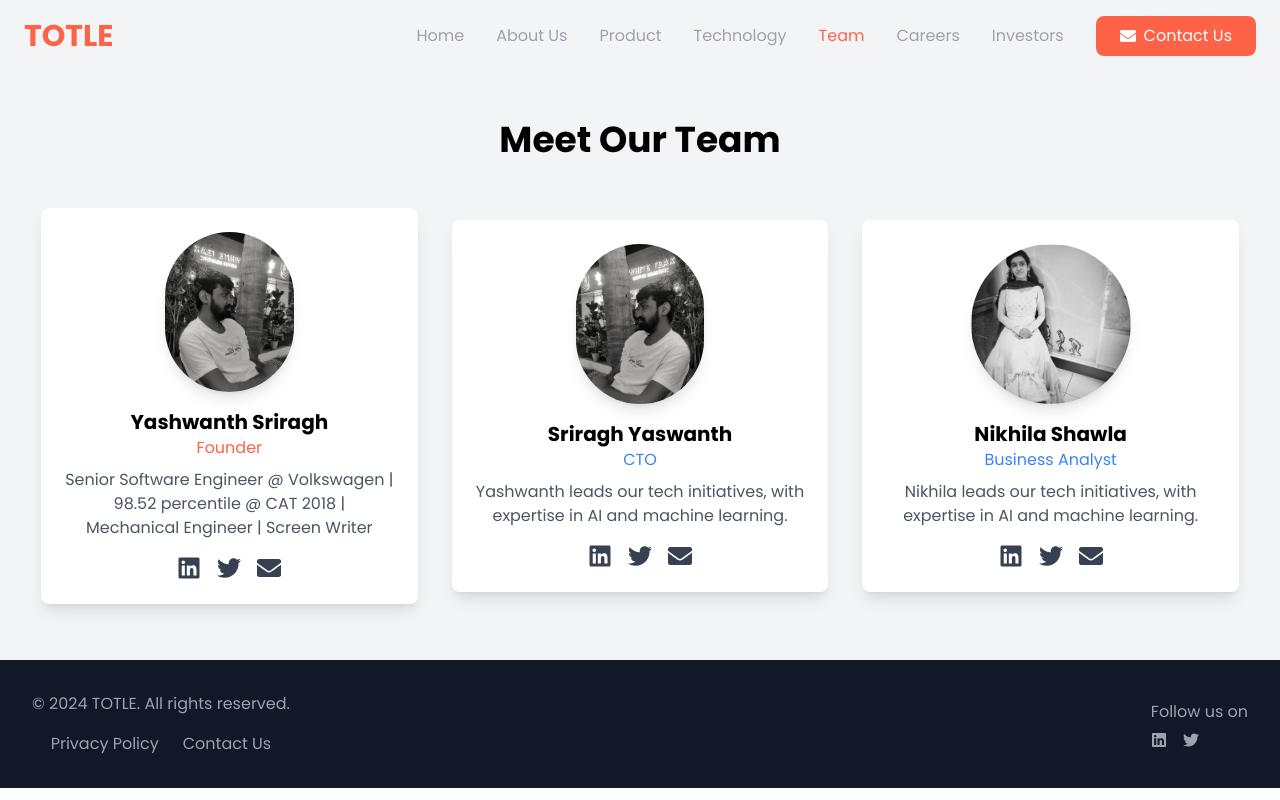
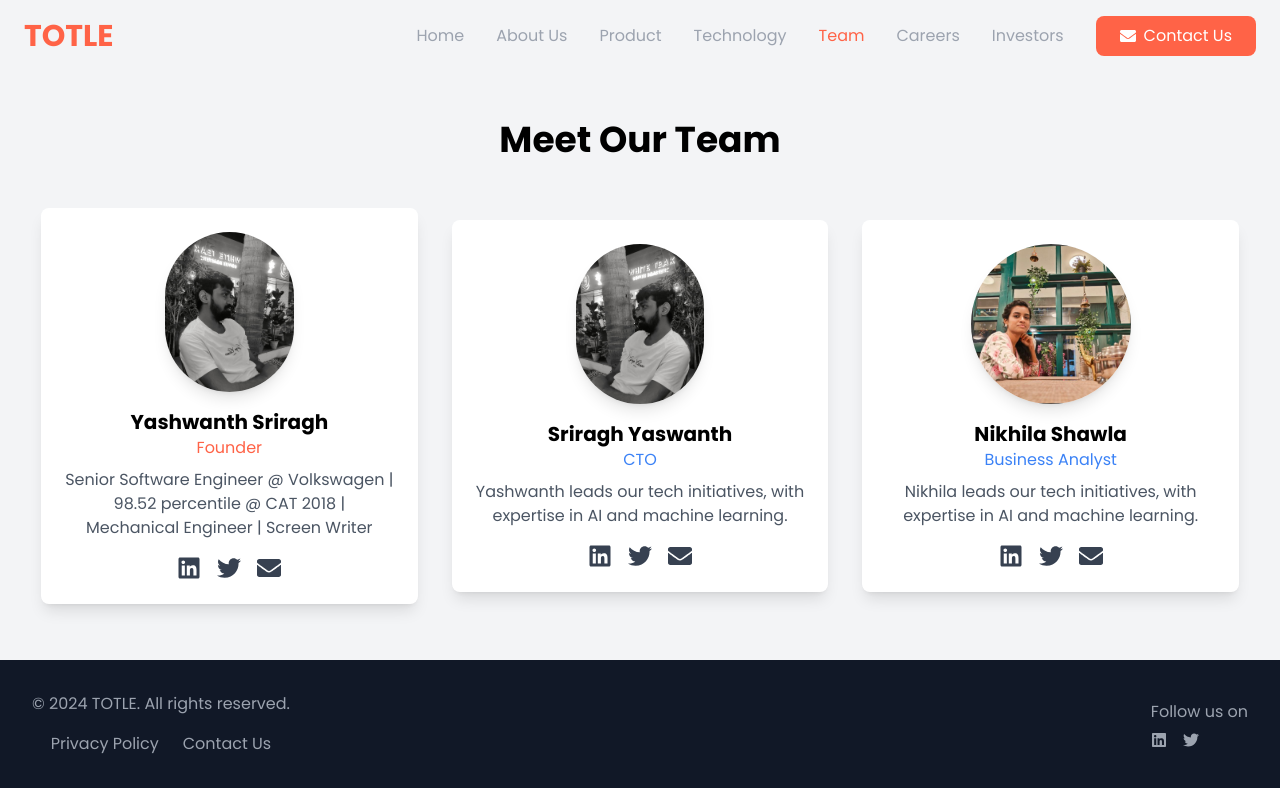
Before and after one commit to saicharan293/totle-portfolio, a React (Create React App) app: page /team in a window 1280 px wide. Built offline with nearby package versions, Linux system fonts and the light colour scheme.

Commit message:
added new image

```diff
--- a/src/components/Team/Team.js
+++ b/src/components/Team/Team.js
@@ -93,7 +93,7 @@ const Team = () => {
           data-aos="fade-up"
         >
           <img
-            src="/images/Nikhila.jpg"
+            src="/images/Nikhila2.png"
             alt="Nikhila Shawla"
             className="rounded-full mx-auto mb-4 shadow-lg md:w-30 md:h-28 lg:max-w-44 lg:h-40" // Responsive dimensions
 
```
Also changed, not shown: public/images/Nikhila2.png (added).
